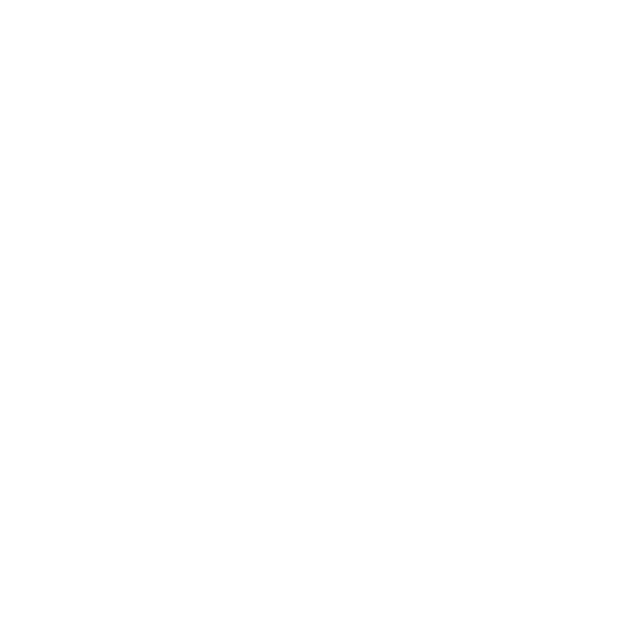
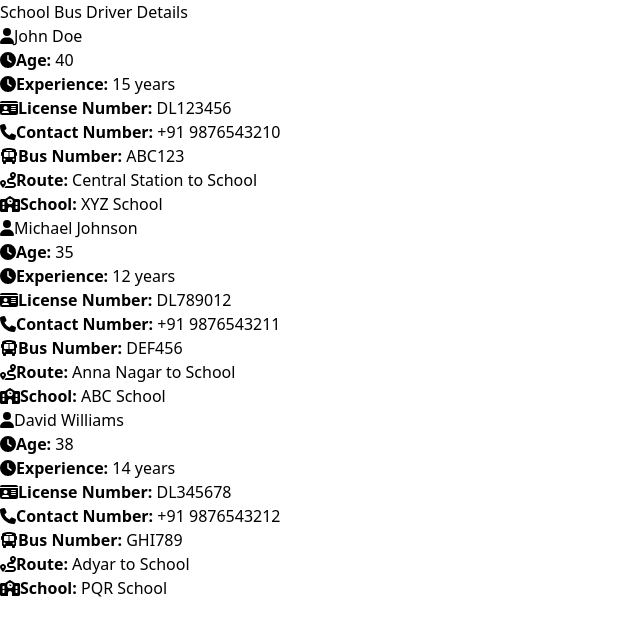
Before and after one commit to DINEZZZZZ/bus, a React (Vite) app: page /bus/Driver in a window 1280 px wide. Before the commit this address had no page. Shown: the top 636 px of the page, without its empty margins (0-640 px from the left). Built offline with nearby package versions, Linux system fonts and the light colour scheme.

Commit message:
first commit

```diff
--- a/src/AdminChoose.jsx
+++ b/src/AdminChoose.jsx
@@ -1,41 +1,63 @@
 import React from 'react';
-
-
 import { useNavigate } from 'react-router-dom';
-
-
+import { FontAwesomeIcon } from '@fortawesome/react-fontawesome';
+import { faUsers, faQrcode, faBus, faUser } from '@fortawesome/free-solid-svg-icons';
 import Navbar from './Navbar';
 import Footer from './Footer';
-
 
 const AdminConsole = () => {
   const navigate = useNavigate();
 
-
-
   const navigateToHighlightsPage = () => {
     navigate('/bus/admin');
   };
+
   const navigateToQRcreate = () => {
     navigate('/bus/add-student');
   };
+
+  const navigateToBusDetails = () => {
+    navigate('/bus/bus');
+  };
+
+  const navigateToDriverDetails = () => {
+    navigate('/bus/driver');
+  };
+
   return (
     <div>
-
-<Navbar/>
-      <div className="highlight bg-blue-200 p-12 rounded-md cursor-pointer mt-10" onClick={()=>navigateToHighlightsPage()}>
-        <h2 className="text-2xl font-semibold text-center">Students Details and Tracking Information</h2>
+      <Navbar />
+      <div className="flex flex-col items-center mt-10 space-y-6">
+        <div
+          className="highlight w-full bg-blue-200 p-8 rounded-md cursor-pointer flex items-center justify-center"
+          onClick={navigateToHighlightsPage}
+        >
+          <FontAwesomeIcon icon={faUsers} className="text-3xl mr-4" />
+          <h2 className="text-2xl font-semibold">Students Details and Tracking Information</h2>
+        </div>
+        <div
+          className="highlight w-full bg-yellow-200 p-8 rounded-md cursor-pointer flex items-center justify-center"
+          onClick={navigateToQRcreate}
+        >
+          <FontAwesomeIcon icon={faQrcode} className="text-3xl mr-4" />
+          <h2 className="text-2xl font-semibold">Unique QR Maker For Students</h2>
+        </div>
+        <div
+          className="highlight w-full bg-green-200 p-8 rounded-md cursor-pointer flex items-center justify-center"
+          onClick={navigateToBusDetails}
+        >
+          <FontAwesomeIcon icon={faBus} className="text-3xl mr-4" />
+          <h2 className="text-2xl font-semibold">Bus Details Of School Buses</h2>
+        </div>
+        <div
+          className="highlight w-full bg-red-200 p-8 rounded-md cursor-pointer flex items-center justify-center"
+          onClick={navigateToDriverDetails}
+        >
+          <FontAwesomeIcon icon={faUser} className="text-3xl mr-4" />
+          <h2 className="text-2xl font-semibold">Driver Details Of School Buses</h2>
+        </div>
       </div>
-      <div className="highlight bg-yellow-200 p-12 rounded-md mt-10">
-        <h2 className="text-2xl font-semibold text-center" onClick={navigateToQRcreate}>Unique QR Maker For Students</h2>
-      </div>
-      <div className="highlight bg-green-200 p-12 rounded-md mt-10">
-        <h2 className="text-2xl font-semibold text-center">Bus Details  (under maintainance)</h2>
-      </div>
-      <div className="highlight bg-red-200 p-12 rounded-md cursor-pointer mt-10" >
-        <h2 className="text-2xl font-semibold text-center">Driver Details  (under maintainance)</h2>
-      </div>
-      <Footer/>
+      <Footer />
     </div>
   );
 };
--- a/src/AdminLogin.jsx
+++ b/src/AdminLogin.jsx
@@ -25,7 +25,7 @@
     }
 
     const handleSubmit = async (e) => {
-        e.preventDefault();
+
         setLoading(true);
        if(cred.user === username && cred.passwoed === password){
         navigate('/bus/adminpage')
--- a/src/App.jsx
+++ b/src/App.jsx
@@ -9,6 +9,8 @@
 import SigninForm from './Login';
 import SigninAdmin from './AdminLogin';
 import AdminConsole from './AdminChoose';
+import BusDetails from './BusDetails';
+import DriverDetails from './DriverDetails';
 
 
 
@@ -24,6 +26,8 @@
         <Route path="/bus/home" element={<QRScanner />} />
         <Route path="/bus/add-student" element={<AddStudentDetails />} />
         <Route path="/bus/admin" element={<AdminPage />} />
+        <Route path="/bus/bus" element={<BusDetails />} />
+        <Route path="/bus/Driver" element={<DriverDetails />} />
       </Routes>
     </Router>
   );
--- /dev/null
+++ b/src/BusDetails.jsx
@@ -0,0 +1,65 @@
+import React from 'react';
+import { FontAwesomeIcon } from '@fortawesome/react-fontawesome';
+import { faBus, faRoute, faUser, faUsers } from '@fortawesome/free-solid-svg-icons';
+
+function BusDetails() {
+  const buses = [
+    {
+      id: 1,
+      location: 'Central Station',
+      busNumber: 'ABC123',
+      capacity: 50,
+      passengers: 35,
+      driver: 'John Doe',
+      conductor: 'Jane Smith',
+      route: 'Central Station to School',
+    },
+    {
+      id: 2,
+      location: 'Anna Nagar',
+      busNumber: 'DEF456',
+      capacity: 60,
+      passengers: 40,
+      driver: 'Michael Johnson',
+      conductor: 'Emily Brown',
+      route: 'Anna Nagar to School',
+    },
+    {
+      id: 3,
+      location: 'Adyar',
+      busNumber: 'GHI789',
+      capacity: 45,
+      passengers: 30,
+      driver: 'David Williams',
+      conductor: 'Sophia Wilson',
+      route: 'Adyar to School',
+    },
+  ];
+
+  return (
+    <div className="container mx-auto">
+      <h1 className="text-3xl font-bold text-center text-orange-500 mb-4">Bus Details</h1>
+      <div className="grid grid-cols-1 md:grid-cols-3 gap-4">
+        {buses.map(bus => (
+          <div key={bus.id} className="bg-gray-100 p-4 rounded-md shadow-md">
+            <div className="flex items-center justify-between mb-4">
+              <h2 className="text-2xl text-blue-500 font-bold">{bus.location}</h2>
+              <FontAwesomeIcon icon={faBus} className="text-xl text-red-500" />
+            </div>
+            <div className='flex flex-col gap-4'>
+            <p><strong><FontAwesomeIcon icon={faBus} className="mr-2" />Bus Number:</strong> {bus.busNumber}</p>
+            <p><strong><FontAwesomeIcon icon={faUsers} className="mr-2" />Capacity:</strong> {bus.capacity}</p>
+            <p><strong><FontAwesomeIcon icon={faUsers} className="mr-2" />Passengers:</strong> {bus.passengers}</p>
+            <p><strong><FontAwesomeIcon icon={faUser} className="mr-2" />Driver:</strong> {bus.driver}</p>
+            <p><strong><FontAwesomeIcon icon={faUser} className="mr-2" />Conductor:</strong> {bus.conductor}</p>
+            <p><strong><FontAwesomeIcon icon={faRoute} className="mr-2" />Route:</strong> {bus.route}</p>
+            <p className='text-green-400 font-bold'>Status: {bus.passengers < bus.capacity ? 'Available' : 'Full'}</p>
+            </div>
+          </div>
+        ))}
+      </div>
+    </div>
+  );
+}
+
+export default BusDetails;
--- /dev/null
+++ b/src/DriverDetails.jsx
@@ -0,0 +1,67 @@
+import React from 'react';
+import { FontAwesomeIcon } from '@fortawesome/react-fontawesome';
+import { faUser, faIdCard, faPhone, faBus, faRoute, faSchool, faClock } from '@fortawesome/free-solid-svg-icons';
+
+function DriverDetails() {
+  const drivers = [
+    {
+      id: 1,
+      name: 'John Doe',
+      age: 40,
+      experience: '15 years',
+      licenseNumber: 'DL123456',
+      contactNumber: '+91 9876543210',
+      busNumber: 'ABC123',
+      route: 'Central Station to School',
+      school: 'XYZ School',
+    },
+    {
+      id: 2,
+      name: 'Michael Johnson',
+      age: 35,
+      experience: '12 years',
+      licenseNumber: 'DL789012',
+      contactNumber: '+91 9876543211',
+      busNumber: 'DEF456',
+      route: 'Anna Nagar to School',
+      school: 'ABC School',
+    },
+    {
+      id: 3,
+      name: 'David Williams',
+      age: 38,
+      experience: '14 years',
+      licenseNumber: 'DL345678',
+      contactNumber: '+91 9876543212',
+      busNumber: 'GHI789',
+      route: 'Adyar to School',
+      school: 'PQR School',
+    },
+  ];
+
+  return (
+    <div className="container mx-auto">
+      <h1 className="text-2xl font-bold text-center mb-4">School Bus Driver Details</h1>
+      <div className="grid grid-cols-1 md:grid-cols-3 gap-4">
+        {drivers.map(driver => (
+          <div key={driver.id} className="bg-gray-100 p-4 rounded-md shadow-md">
+            <h2 className="text-2xl text-blue-500 font-bold mb-2"><FontAwesomeIcon icon={faUser} className="mr-2" />{driver.name}</h2>
+            <div className='flex flex-col gap-2'>
+            <p><FontAwesomeIcon icon={faClock} className="mr-2" /><strong>Age:</strong> {driver.age}</p>
+            <p><FontAwesomeIcon icon={faClock} className="mr-2" /><strong>Experience:</strong> {driver.experience}</p>
+            <p><FontAwesomeIcon icon={faIdCard} className="mr-2" /><strong>License Number:</strong> {driver.licenseNumber}</p>
+            <p><FontAwesomeIcon icon={faPhone} className="mr-2" /><strong>Contact Number:</strong> {driver.contactNumber}</p>
+            <p><FontAwesomeIcon icon={faBus} className="mr-2" /><strong>Bus Number:</strong> {driver.busNumber}</p>
+            <p><FontAwesomeIcon icon={faRoute} className="mr-2" /><strong>Route:</strong> {driver.route}</p>
+            <p><FontAwesomeIcon icon={faSchool} className="mr-2" /><strong>School:</strong> {driver.school}</p>
+
+            </div>
+
+          </div>
+        ))}
+      </div>
+    </div>
+  );
+}
+
+export default DriverDetails;
--- a/src/Footer.jsx
+++ b/src/Footer.jsx
@@ -2,7 +2,7 @@
 
 function Footer() {
   return (
-    <footer className="bg-gray-800 text-white py-4 mt-10 ">
+    <footer className="bg-gray-800 text-white py-4 mt-28 fixed bottom-0 w-full">
       <div className="container mx-auto text-center">
         <p>&copy; {new Date().getFullYear()} Bus QR Scanner. All rights reserved.</p>
       </div>
--- a/src/Header.jsx
+++ b/src/Header.jsx
@@ -20,7 +20,7 @@
 
 
   return (
-    <header className="bg-orange-500 text-white py-4 px-4">
+    <header className="bg-orange-500  text-white py-4 px-4">
       <div className="container mx-auto flex items-center justify-between">
       <span className='text-3xl font-bold'><FaBus/></span>
         <div className="flex items-center">
```
